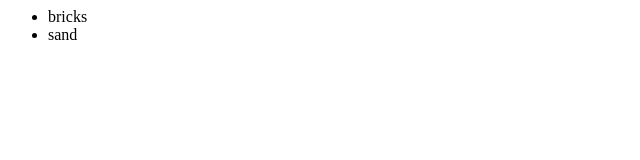
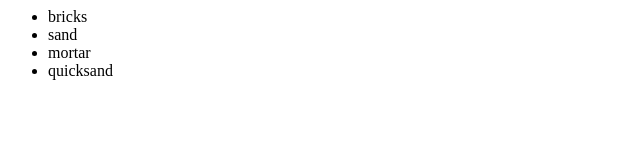
Before and after one commit to hristijan93/newGitTest, a plain HTML site: page index.html in a window 1280 px wide. Shown: the whole page, without its empty margins (0-640 px from the left). Drawn offline with Linux system fonts and the light colour scheme.

Commit message:
some neccessary changes have been made on this file very important

```diff
--- a/index.html
+++ b/index.html
@@ -3,6 +3,8 @@
         <ul>
             <li>bricks</li>
             <li>sand</li>
+            <li>mortar</li>
+            <li>quicksand</li>
         </ul>
     </body>
 </html>
```
